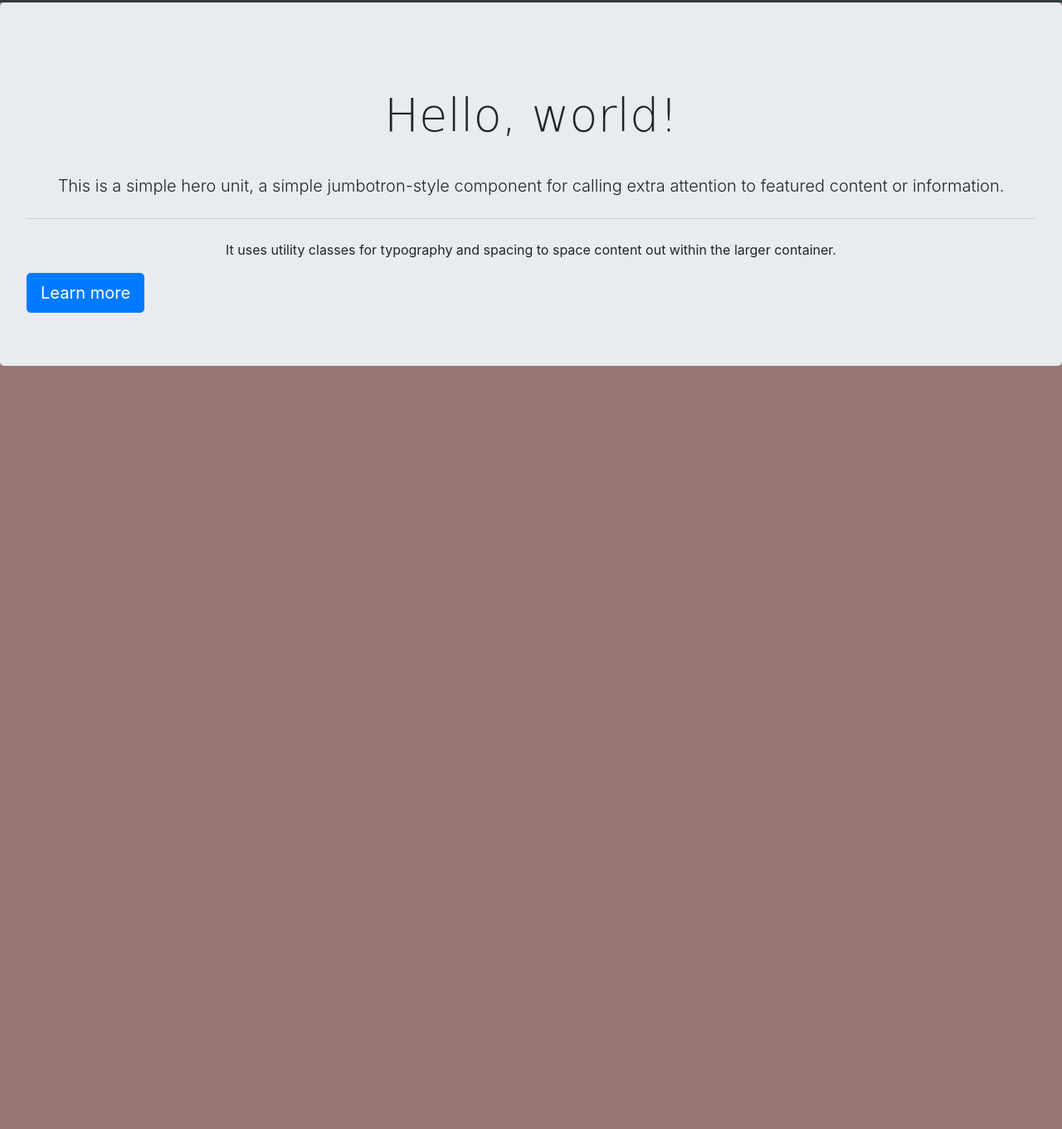
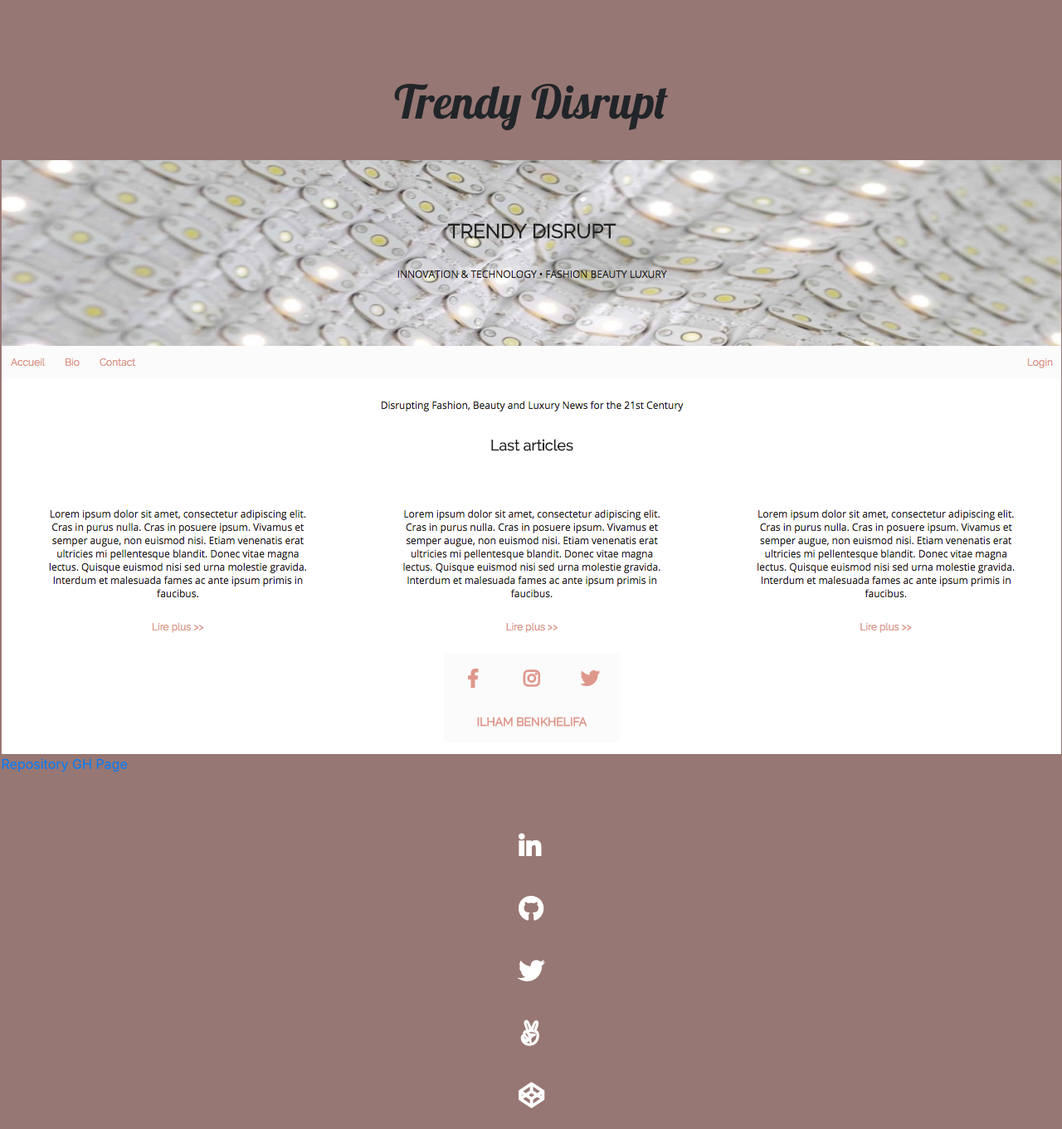
Before and after one commit to ilhamb/Portofolio, a plain HTML site: page tdblog.html in a window 1280 px wide. Shown: the part 53-1414 px from the top of the page at 83% size. Before the commit the page ends 800 px from the top, so only its background shows below. Drawn offline with nearby package versions, Linux system fonts and the light colour scheme.

Commit message:
added main tdblog.html

```diff
--- a/tdblog.html
+++ b/tdblog.html
@@ -11,7 +11,7 @@
   <link rel="manifest" href="site.webmanifest">
   <link rel="apple-touch-icon" href="icon.png">
   <!-- Place favicon.ico in the root directory -->
-  <link href="https://fonts.googleapis.com/css?family=Cinzel" rel="stylesheet">
+  <link href="https://fonts.googleapis.com/css?family=Lobster" rel="stylesheet">
   <link rel="stylesheet" href="https://use.fontawesome.com/releases/v5.0.13/css/all.css" integrity="sha384-DNOHZ68U8hZfKXOrtjWvjxusGo9WQnrNx2sqG0tfsghAvtVlRW3tvkXWZh58N9jp" crossorigin="anonymous">
   <link rel="stylesheet" href="https://stackpath.bootstrapcdn.com/bootstrap/4.1.1/css/bootstrap.min.css" integrity="sha384-WskhaSGFgHYWDcbwN70/dfYBj47jz9qbsMId/iRN3ewGhXQFZCSftd1LZCfmhktB" crossorigin="anonymous">
   <link rel="stylesheet" href="css/normalize.css">
@@ -26,7 +26,7 @@
   <!--
   ********** Start Header **********
   -->
-  <nav class="navbar navbar-expand-md bg-dark navbar-dark">
+  <nav class="navbar navbar-expand-md bg-darkpink navbar-dark">
     <a class="navbar-brand" href="index.html">Home</a>
     <button class="navbar-toggler" type="button" data-toggle="collapse" data-target="#collapsibleNavbar">
       <span class="navbar-toggler-icon"></span>
@@ -52,13 +52,17 @@
   <!--
   ********** Start Main **********
   -->
-  <div class="jumbotron">
-  <h1 class="display-4">Hello, world!</h1>
-  <p class="lead">This is a simple hero unit, a simple jumbotron-style component for calling extra attention to featured content or information.</p>
-  <hr class="my-4">
-  <p>It uses utility classes for typography and spacing to space content out within the larger container.</p>
-  <a class="btn btn-primary btn-lg" href="#" role="button">Learn more</a>
-  </div>
+  <main>
+    <div class="j">
+    <h1 class="display-4">Trendy Disrupt</h1>
+      <div class="proj-img">
+        <img src="img/tdBlog.png" alt="img portfolio">
+      </div>
+      <div class="proj-desc">
+        <a href="https://github.com/ilhamb/TrendyDisrupt">Repository</a>
+        <a href="https://ilhamb.github.io/TrendyDisrupt/">GH Page</a>
+    </div>
+  </main>
   <!--
   ********** End Main **********
   -->
@@ -66,7 +70,17 @@
   <!--
   ********** Start Footer **********
   -->
-
+  <footer>
+    <div class="d-flex justify-content-center bg-darkpink">
+      <ul>
+        <li><a href ="https://www.linkedin.com/in/ilhambenkh/" class="fa" target="_blank"><i class="fab fa-linkedin-in"></i></a></li>
+        <li><a href ="https://github.com/ilhamb/" class="fa" target="_blank"><i class="fab fa-github"></i></a></li>
+        <li><a href ="https://twitter.com/ilhambenkh" class="fa" target="_blank"><i class="fab fa-twitter"></i></a></li>
+        <li><a href ="https://angel.co/ilham-benkhelifa?public_profile=1" class="fa" target="_blank"><i class="fab fa-angellist"></i></a></li>
+        <li><a href ="https://codepen.io" class="fa" target="_blank"><i class="fab fa-codepen"></i></a></li>
+      </ul>
+    </div>
+  </footer>
   <!--
   ********** End Footer **********
   -->
```
